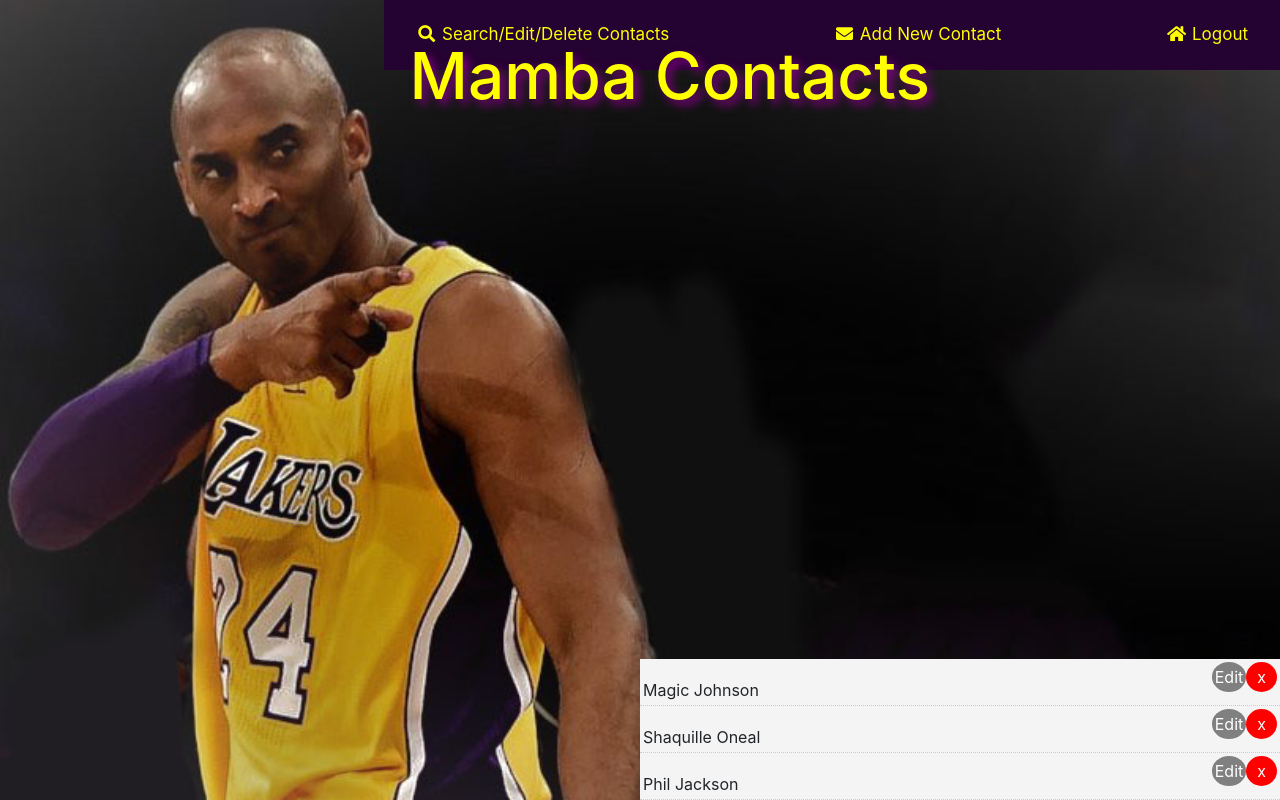
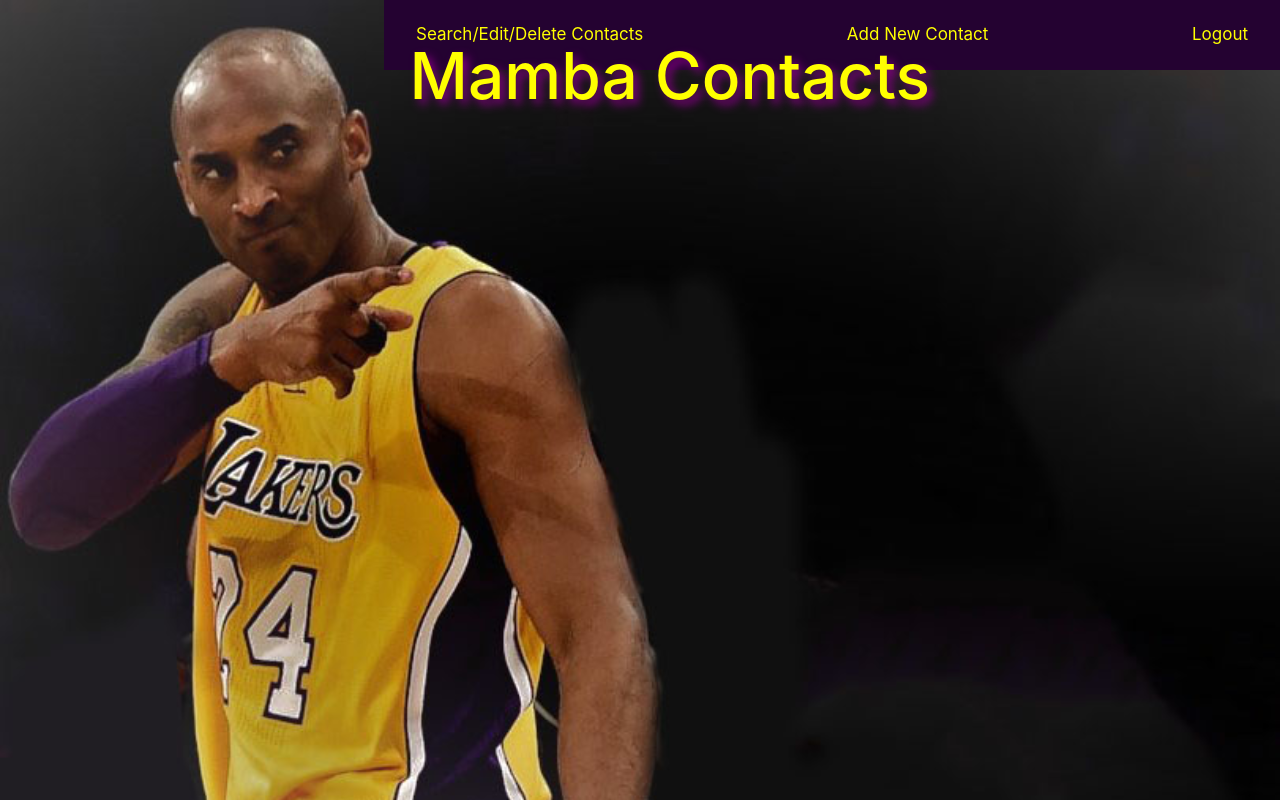
Before and after one commit to coolfortune/Contact-Manager, a React (Create React App) app in the folder frontend/: page /contacts/1 in a window 1280 px wide. Built offline with nearby package versions, Linux system fonts and the light colour scheme.

Commit message:
added ContactList with ugly empty buttons

```diff
--- a/frontend/src/index.js
+++ b/frontend/src/index.js
@@ -1,7 +1,7 @@
 import './custom.scss';
 import React from 'react';
 import ReactDOM from 'react-dom';
-import '@fortawesome/fontawesome-free/css/all.min.css';
+//import '@fortawesome/fontawesome-free/css/all.min.css';
 //import'bootstrap-css-only/css/bootstrap.min.css';
 //import'mdbreact/dist/css/mdb.css';
 import App from './App';
--- a/frontend/src/pages/ContactsPage.js
+++ b/frontend/src/pages/ContactsPage.js
@@ -12,9 +12,7 @@
 			<div className="ContactsPage" >
 				<Navbar />
 				<ContactsTitle />
-				<div style={ListStyle}>
-					<ContactList />
-				</div>
+
 
 
 			</div>
@@ -22,11 +20,6 @@
 	};
 }
 
-const ListStyle = {
-	position: 'absolute',
-	width: '50%',
-	bottom: '0px',
-	right: '0',
-}
+
 
 export default ContactsPage;
```
Also changed, not shown: frontend/src/components/navbar.js (+25 -0 lines).
